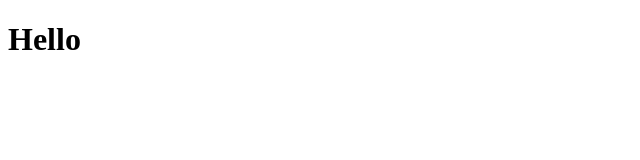
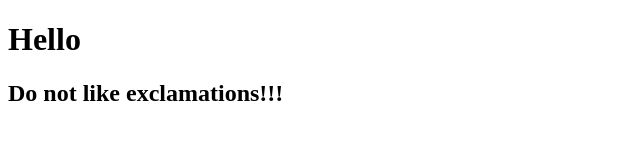
Before and after one commit to ghgrave/HarvardWebDesign, a plain HTML site: page hello.html in a window 1280 px wide. Shown: the whole page, without its empty margins (0-640 px from the left). Drawn offline with Linux system fonts and the light colour scheme.

Commit message:
Practicing merge conflicts

```diff
--- a/hello.html
+++ b/hello.html
@@ -7,5 +7,6 @@
 </head>
 <body>
     <h1>Hello</h1>
+    <h2>Do not like exclamations!!!</h2>
 </body>
 </html>
```
